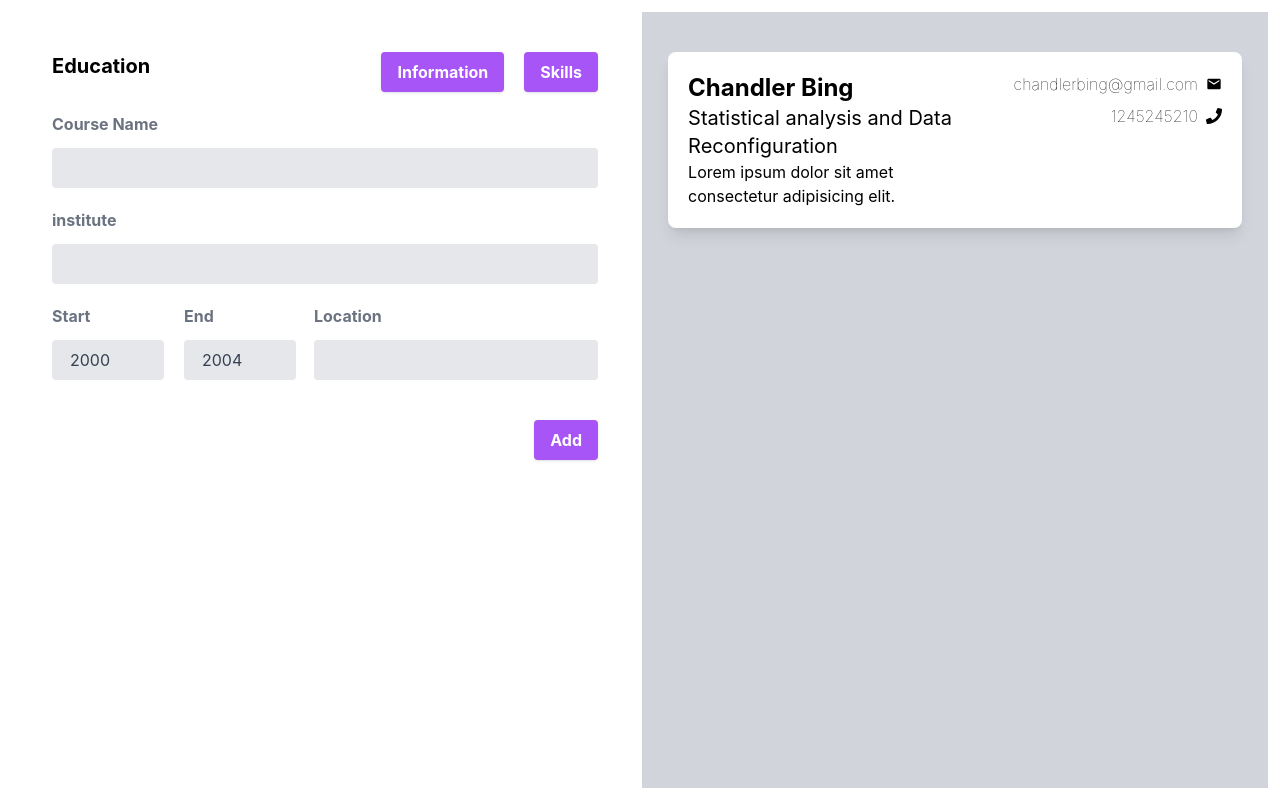
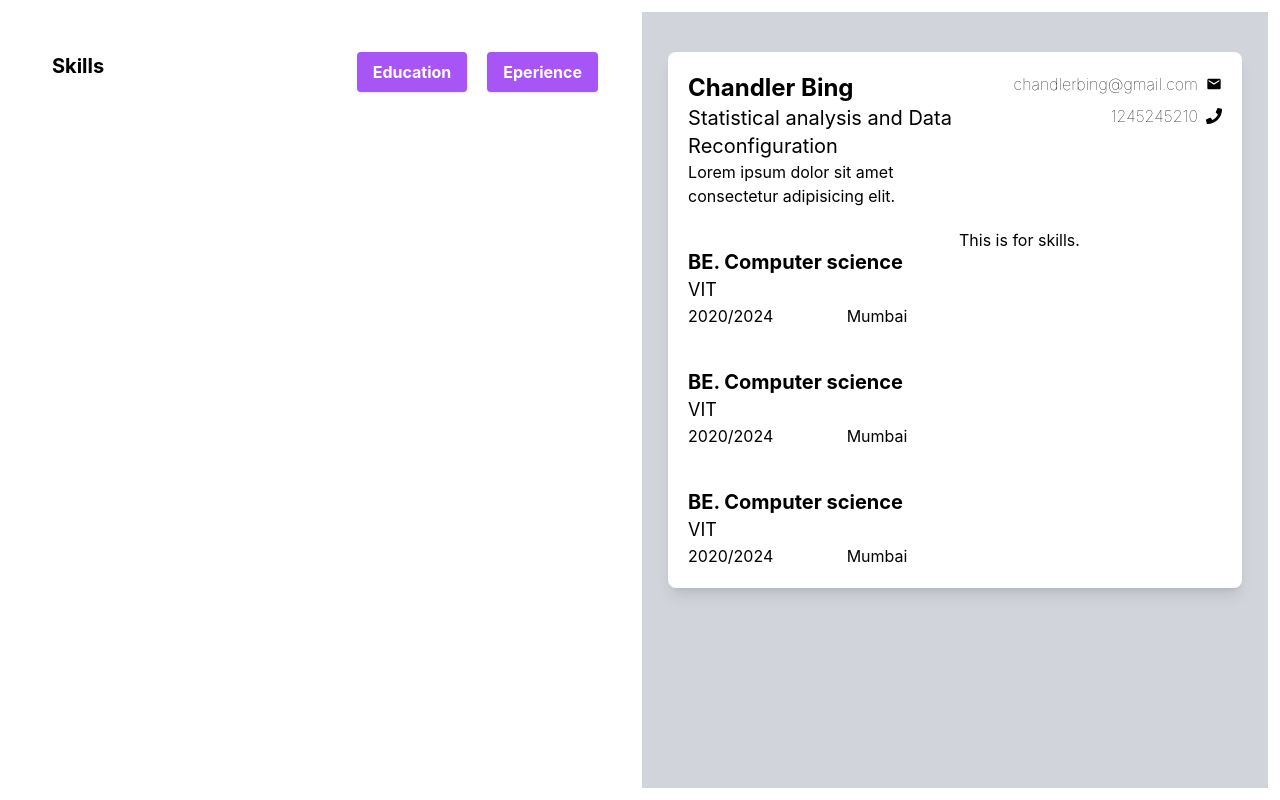
Before and after one commit to samsaw777/ResumeApp, a Next.js app: page /resume in a window 1280 px wide. Built offline with nearby package versions, Linux system fonts and the light colour scheme.

Commit message:
Skills created

```diff
--- a/components/Output.tsx
+++ b/components/Output.tsx
@@ -84,6 +84,55 @@ const Output: React.FC<any> = (props) => {
             </div>
           )}
         </div>
+
+        {/* Education Details Output */}
+        <div className="grid grid-cols-2 gap-2">
+          <div>
+            <div className="w-11/12 p-5">
+              <div className="w-full text-xl font-bold">
+                BE. Computer science
+              </div>
+              <div className="w-full text-lg">VIT</div>
+              <div className="flex justify-between text-md">
+                <div className="flex">
+                  <span>2020</span>/<span>2024</span>
+                </div>
+                <div className="flex">
+                  <span>Mumbai</span>
+                </div>
+              </div>
+            </div>
+            <div className="w-11/12 p-5">
+              <div className="w-full text-xl font-bold">
+                BE. Computer science
+              </div>
+              <div className="w-full text-lg">VIT</div>
+              <div className="flex justify-between text-md">
+                <div className="flex">
+                  <span>2020</span>/<span>2024</span>
+                </div>
+                <div className="flex">
+                  <span>Mumbai</span>
+                </div>
+              </div>
+            </div>
+            <div className="w-11/12 p-5">
+              <div className="w-full text-xl font-bold">
+                BE. Computer science
+              </div>
+              <div className="w-full text-lg">VIT</div>
+              <div className="flex justify-between text-md">
+                <div className="flex">
+                  <span>2020</span>/<span>2024</span>
+                </div>
+                <div className="flex">
+                  <span>Mumbai</span>
+                </div>
+              </div>
+            </div>
+          </div>
+          <div>This is for skills.</div>
+        </div>
       </div>
     </div>
   );
--- a/components/ResumePage.tsx
+++ b/components/ResumePage.tsx
@@ -2,17 +2,20 @@ import React, { useState } from "react";
 import { HeaderInput } from "./resumeHeader/HeaderInput";
 import { Output } from "./Output";
 import { EducationInput } from "./education/EducationInput";
+import { SkillsInput } from "./skills/SkillsInput";
 import { Education } from "../Utils/Interfaces";
 //Declaring the type of the Inputs.
 
 const renderComponent = (value: string, setName: any, setRenderValue: any) => {
   switch (value) {
-    case "Information":
+    case "Introduction":
       return (
         <HeaderInput setMyInfo={setName} setRenderValue={setRenderValue} />
       );
     case "Education":
       return <EducationInput setRenderValue={setRenderValue} />;
+    case "Skills":
+      return <SkillsInput setRenderValue={setRenderValue} />;
     default:
       return true;
   }
@@ -20,7 +23,7 @@ const renderComponent = (value: string, setName: any, setRenderValue: any) => {
 
 const Header: React.FC = () => {
   const [name, setName] = useState<any>({});
-  const [renderValue, setRenderValue] = useState<string>("Education");
+  const [renderValue, setRenderValue] = useState<string>("Skills");
   const [educationList, setEducationList] = useState<Education[]>([]);
   return (
     <div className="grid grid-cols-2 gap-1 p-3  h-screen">
--- a/components/education/EducationInput.tsx
+++ b/components/education/EducationInput.tsx
@@ -38,7 +38,7 @@ const EducationInput: React.FC<Props> = (props) => {
     <div className="mx-10">
       <Header
         title="Education"
-        previous="Information"
+        previous="Introduction"
         forward="Skills"
         setRenderValue={setRenderValue}
       />
--- a/components/resumeHeader/HeaderInput.tsx
+++ b/components/resumeHeader/HeaderInput.tsx
@@ -2,6 +2,8 @@ import React, { Dispatch, SetStateAction, useEffect, useState } from "react";
 import { useForm, SubmitHandler } from "react-hook-form";
 import Social from "./Social";
 import Router from "next/router";
+import { Header } from "../../Utils/Header";
+
 type Inputs = {
   name: string;
   profession: string;
@@ -129,9 +131,13 @@ const HeaderInput: React.FC<any> = (props: Props) => {
 
   // onSubmit={handleSubmit(submitHeaderInformation)}
   return (
-    <div>
-      <h1>Introduction</h1>
-      <form>
+    <div className="mx-10">
+      <Header
+        title="Introduction"
+        forward="Education"
+        setRenderValue={setRenderValue}
+      />
+      <form className="mt-5">
         <div className="grid grid-cols-2 gap-2">
           <div className="flex flex-col mb-6 ">
             <div className="md:w-1/3">
@@ -296,7 +302,7 @@ const HeaderInput: React.FC<any> = (props: Props) => {
               type="submit"
               onClick={() => checkValue()}
             >
-              Education
+              Add
             </button>
           </div>
         </div>
--- /dev/null
+++ b/components/skills/SkillsInput.tsx
@@ -0,0 +1,21 @@
+import React, { Dispatch, SetStateAction } from "react";
+import { Header } from "../../Utils/Header";
+
+interface Props {
+  setRenderValue: Dispatch<SetStateAction<String>>;
+}
+
+const SkillsInput = ({ setRenderValue }: Props) => {
+  return (
+    <div className="mx-10">
+      <Header
+        title="Skills"
+        previous="Education"
+        forward="Eperience"
+        setRenderValue={setRenderValue}
+      />
+    </div>
+  );
+};
+
+export { SkillsInput };
```
Also changed, not shown: components/skills/SkillsList.tsx (added).
